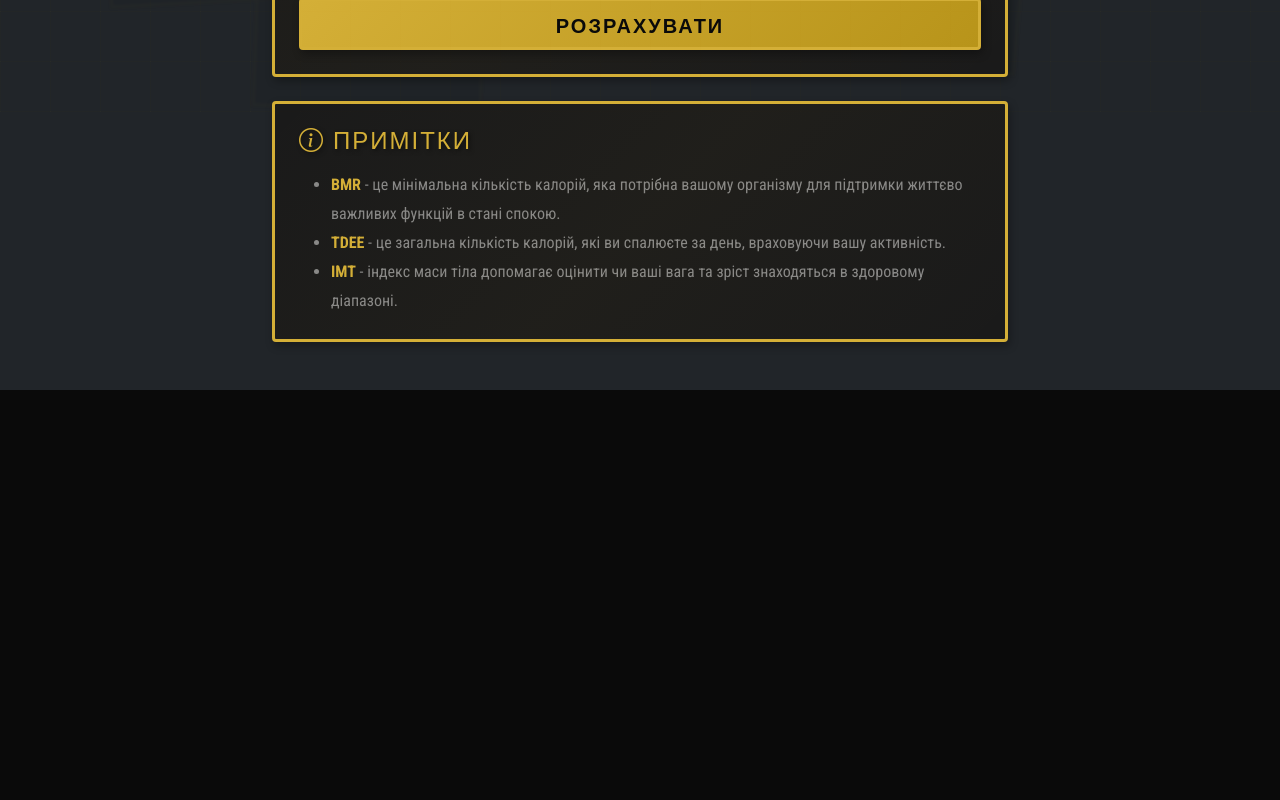
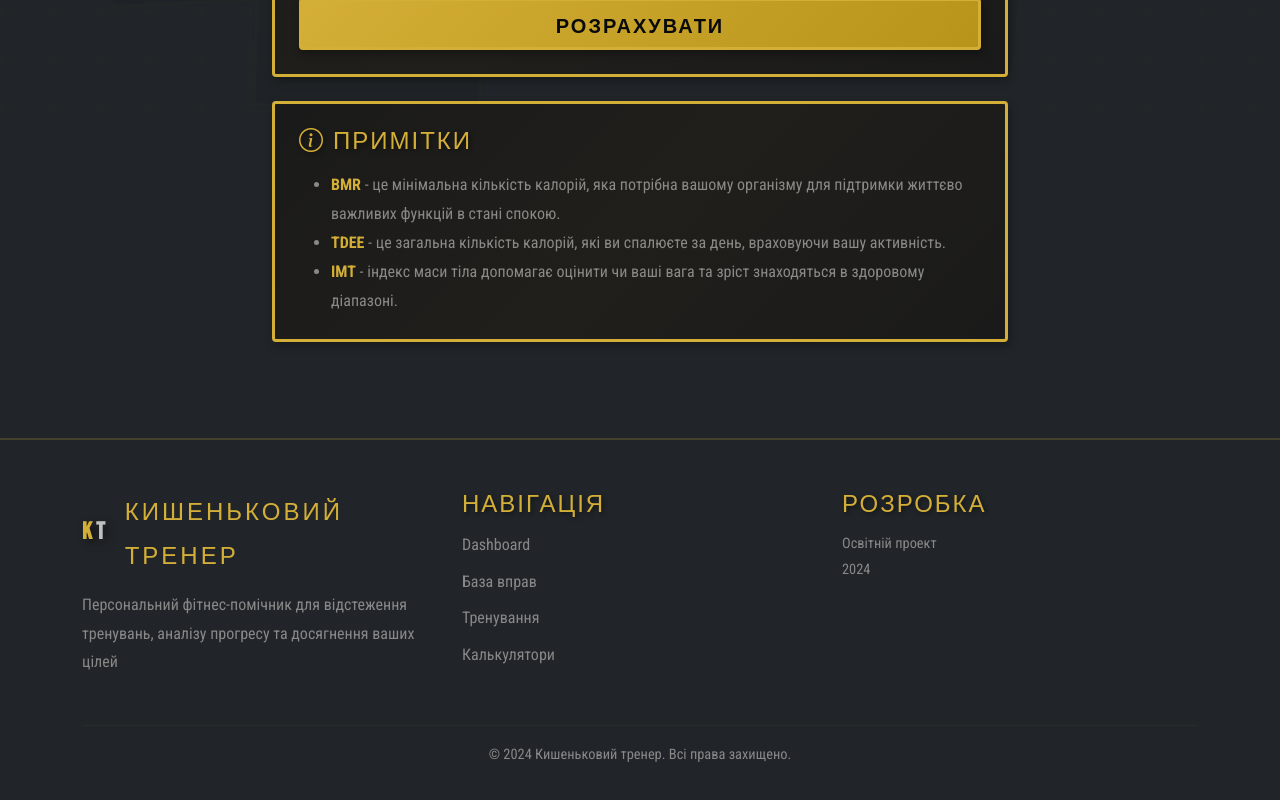
Before and after one commit to Serospapay/Fit-AI, a Next.js app in the folder frontend/: page /calculators in a window 1280 px wide. Shown: the part 688-1488 px from the top of the page. Before the commit the page ends 1078 px from the top, so only its background shows below. Built offline with nearby package versions, Linux system fonts and the light colour scheme.

Commit message:
feat: add footer to calculators page

```diff
--- a/frontend/app/calculators/page.tsx
+++ b/frontend/app/calculators/page.tsx
@@ -275,6 +275,51 @@ export default function CalculatorsPage() {
             </Col>
           </Row>
         </Container>
+
+        {/* Footer */}
+        <footer className="mt-5 py-5" style={{ position: 'relative', zIndex: 1, borderTop: '2px solid rgba(212, 175, 55, 0.2)' }}>
+          <Container>
+            <Row className="g-4">
+              <Col md={4}>
+                <div className="d-flex align-items-center mb-3">
+                  <GymLogo />
+                  <span className="ms-2" style={{ fontFamily: 'var(--font-oswald)', letterSpacing: '3px', fontSize: '1.5rem', color: '#d4af37' }}>КИШЕНЬКОВИЙ ТРЕНЕР</span>
+                </div>
+                <p style={{ color: '#888', fontFamily: 'var(--font-roboto-condensed)' }}>
+                  Персональний фітнес-помічник для відстеження тренувань, аналізу прогресу та досягнення ваших цілей
+                </p>
+              </Col>
+              <Col md={4}>
+                <h5 className="mb-3" style={{ fontFamily: 'var(--font-oswald)', color: '#d4af37' }}>Навігація</h5>
+                <ul style={{ listStyle: 'none', padding: 0, color: '#888', fontFamily: 'var(--font-roboto-condensed)' }}>
+                  <li className="mb-2">
+                    <a href="/dashboard" style={{ color: '#888', textDecoration: 'none' }}>Dashboard</a>
+                  </li>
+                  <li className="mb-2">
+                    <a href="/exercises" style={{ color: '#888', textDecoration: 'none' }}>База вправ</a>
+                  </li>
+                  <li className="mb-2">
+                    <a href="/workouts" style={{ color: '#888', textDecoration: 'none' }}>Тренування</a>
+                  </li>
+                  <li className="mb-2">
+                    <a href="/calculators" style={{ color: '#888', textDecoration: 'none' }}>Калькулятори</a>
+                  </li>
+                </ul>
+              </Col>
+              <Col md={4}>
+                <h5 className="mb-3" style={{ fontFamily: 'var(--font-oswald)', color: '#d4af37' }}>Розробка</h5>
+                <p style={{ color: '#888', fontFamily: 'var(--font-roboto-condensed)', fontSize: '0.9rem' }}>
+                  Освітній проект<br />
+                  2024
+                </p>
+              </Col>
+            </Row>
+            <hr style={{ borderColor: 'rgba(212, 175, 55, 0.2)', margin: '2rem 0 1rem' }} />
+            <div className="text-center" style={{ color: '#888', fontFamily: 'var(--font-roboto-condensed)', fontSize: '0.9rem' }}>
+              © 2024 Кишеньковий тренер. Всі права захищено.
+            </div>
+          </Container>
+        </footer>
       </div>
     </>
   );
```
